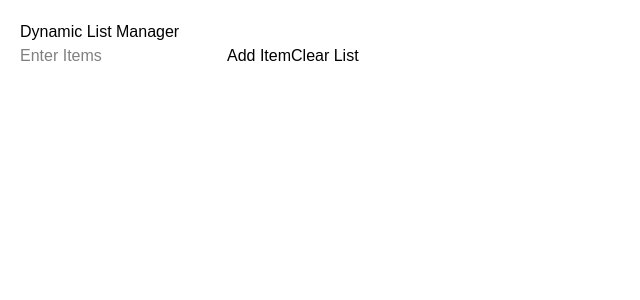
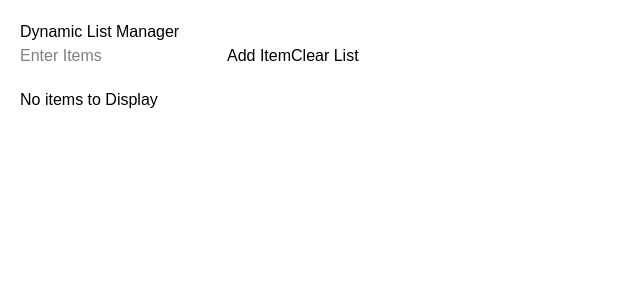
Before and after one commit to SuvamKumarBhola/Challenges, a React (Vite) app in the folder FrontendChallenges/: page / in a window 1280 px wide. Shown: the top 300 px of the page, without its empty margins (0-640 px from the left). Built offline with nearby package versions, Linux system fonts and the light colour scheme.

Commit message:
Added the conditional dispaly logic for Dynamic List Manager in FrontendChallenges

```diff
--- a/FrontendChallenges/src/Components/Challenge1/DynamicList.jsx
+++ b/FrontendChallenges/src/Components/Challenge1/DynamicList.jsx
@@ -27,15 +27,32 @@ function DynamicList() {
                 fontFamily: "sans-serif"
             }}>
             <h2>Dynamic List Manager</h2>
-                <div style={{marginBottom:"20px"}}>
+            <div style={{ marginBottom: "20px" }}>
                 <input
                     type='text'
                     value={inputValue}
-                        onClick={(e)=> setInputValue(e.target.value)}
-                        placeholder='Enter Items'/>
+                    onClick={(e) => setInputValue(e.target.value)}
+                    placeholder='Enter Items' />
                 <button onClick={handleItems}>Add Item</button>
                 <button onClick={handleClear}>Clear List</button>
             </div>
+            {
+                items.length === 0 ?
+                    (<p>No items to Display</p>)
+                    : (
+                        <ul>
+                            {
+                                items.map((item) => {
+                                    return (
+                                        <li key={item.id}>{item.text}
+                                            <button onClick={() => handleDelete(item.id)}>X</button>
+                                        </li>
+                                    )
+                                })
+                            }
+                        </ul>
+                    )
+            }
         </div>
     )
 }
```
Lines whose indentation alone changed are shown as unchanged.
